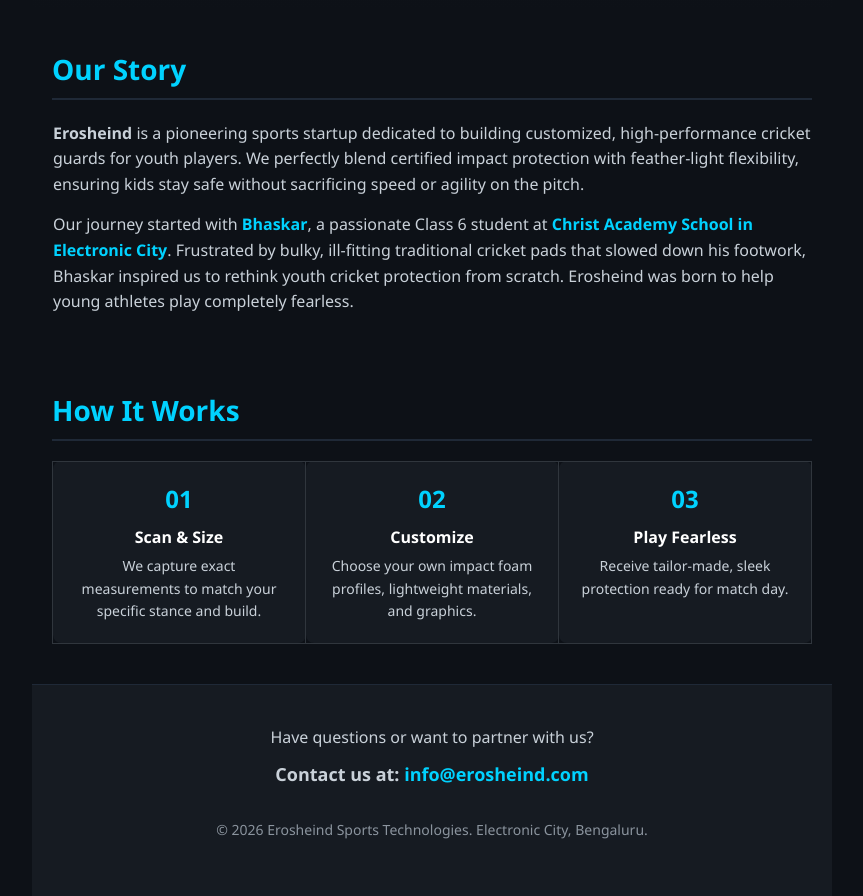
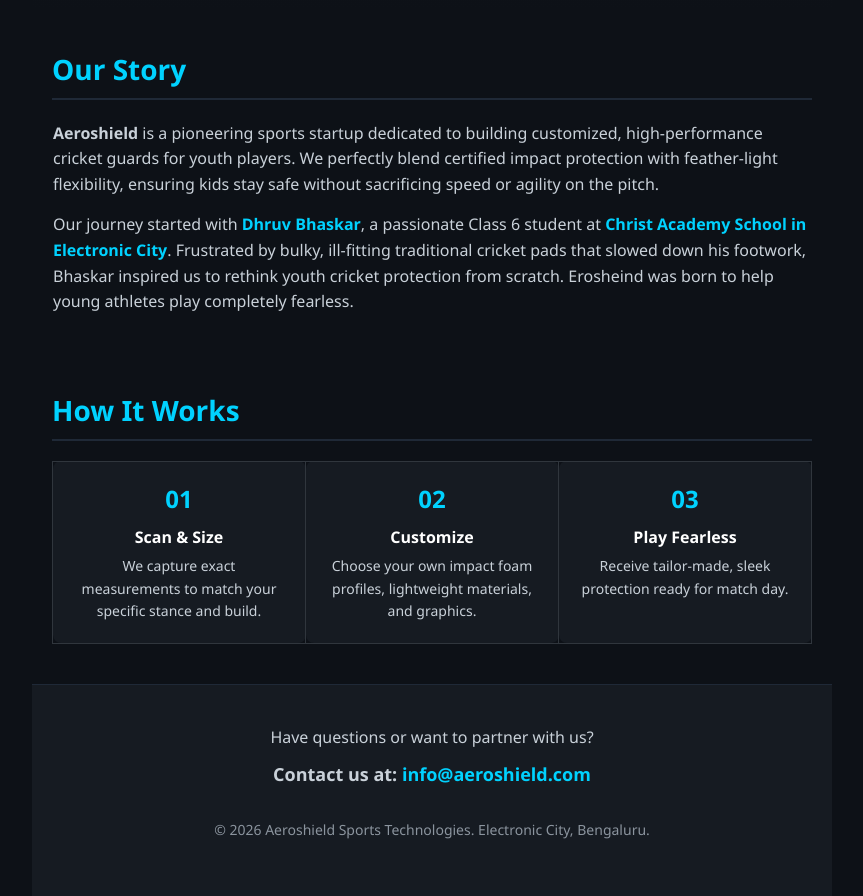
Before and after one commit to idhruvbhaskar-code/aeroshield, a plain HTML site: page index.html in a window 1280 px wide. Shown: the part 360-1256 px from the top of the page, without its empty margins (208-1071 px from the left). Drawn offline with Linux system fonts and the light colour scheme.

Commit message:
Update index.html

```diff
--- a/index.html
+++ b/index.html
@@ -145,10 +145,10 @@
                     <tr>
                         <td style="vertical-align: top;">
                             <p>
-                                <strong>Erosheind</strong> is a pioneering sports startup dedicated to building customized, high-performance cricket guards for youth players. We perfectly blend certified impact protection with feather-light flexibility, ensuring kids stay safe without sacrificing speed or agility on the pitch.
+                                <strong>Aeroshield</strong> is a pioneering sports startup dedicated to building customized, high-performance cricket guards for youth players. We perfectly blend certified impact protection with feather-light flexibility, ensuring kids stay safe without sacrificing speed or agility on the pitch.
                             </p>
                             <p>
-                                Our journey started with <span class="highlight">Bhaskar</span>, a passionate Class 6 student at <span class="highlight">Christ Academy School in Electronic City</span>. Frustrated by bulky, ill-fitting traditional cricket pads that slowed down his footwork, Bhaskar inspired us to rethink youth cricket protection from scratch. Erosheind was born to help young athletes play completely fearless.
+                                Our journey started with <span class="highlight"> Dhruv Bhaskar</span>, a passionate Class 6 student at <span class="highlight">Christ Academy School in Electronic City</span>. Frustrated by bulky, ill-fitting traditional cricket pads that slowed down his footwork, Bhaskar inspired us to rethink youth cricket protection from scratch. Erosheind was born to help young athletes play completely fearless.
                             </p>
                         </td>
                     </tr>
@@ -188,9 +188,9 @@
             <td style="padding: 40px 20px; text-align: center; border-top: 1px solid #1f2937; background-color: #161b22;">
                 <p style="margin-bottom: 10px;">Have questions or want to partner with us?</p>
                 <p style="font-size: 18px; font-weight: bold; margin-bottom: 30px;">
-                    Contact us at: <a href="mailto:info@erosheind.com" style="color: #00d2ff; text-decoration: none;">info@erosheind.com</a>
+                    Contact us at: <a href="mailto:info@aeroshield.com" style="color: #00d2ff; text-decoration: none;">info@aeroshield.com</a>
                 </p>
-                <p class="footer-text">&copy; 2026 Erosheind Sports Technologies. Electronic City, Bengaluru.</p>
+                <p class="footer-text">&copy; 2026 Aeroshield Sports Technologies. Electronic City, Bengaluru.</p>
             </td>
         </tr>
 
```
